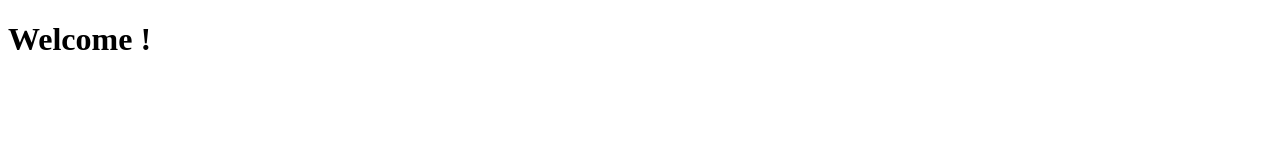
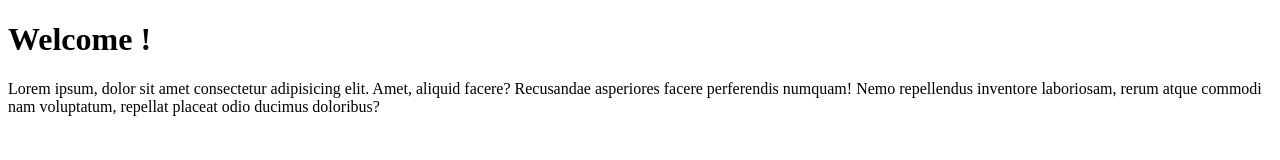
Before and after one commit to radytrainer/website-c, a plain HTML site: page index.html in a window 1280 px wide. Drawn offline with Linux system fonts and the light colour scheme.

Commit message:
paragraph

```diff
--- a/index.html
+++ b/index.html
@@ -7,5 +7,6 @@
 </head>
 <body>
     <h1>Welcome !</h1>
+    <p>Lorem ipsum, dolor sit amet consectetur adipisicing elit. Amet, aliquid facere? Recusandae asperiores facere perferendis numquam! Nemo repellendus inventore laboriosam, rerum atque commodi nam voluptatum, repellat placeat odio ducimus doloribus?</p>
 </body>
 </html>
```
